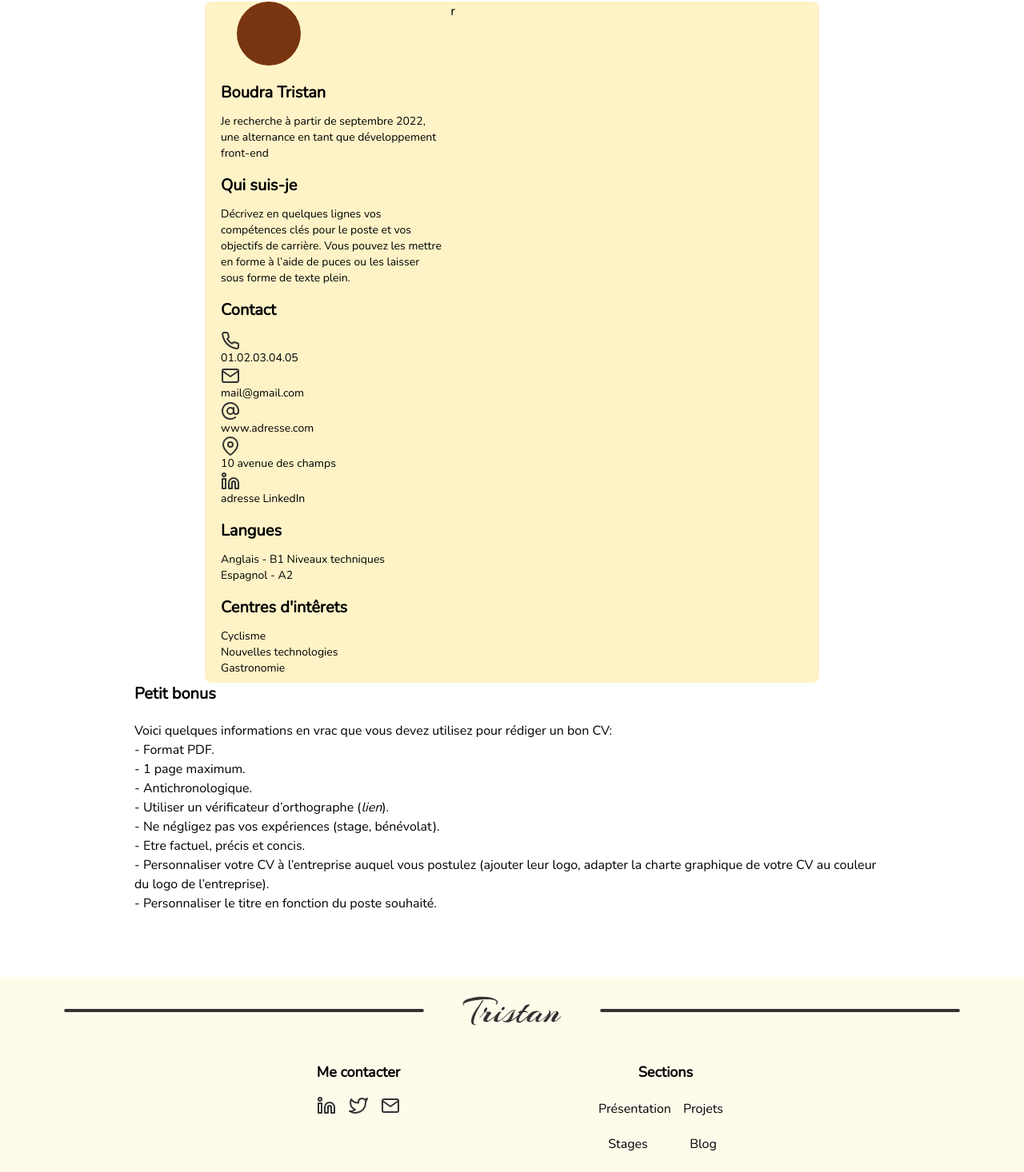
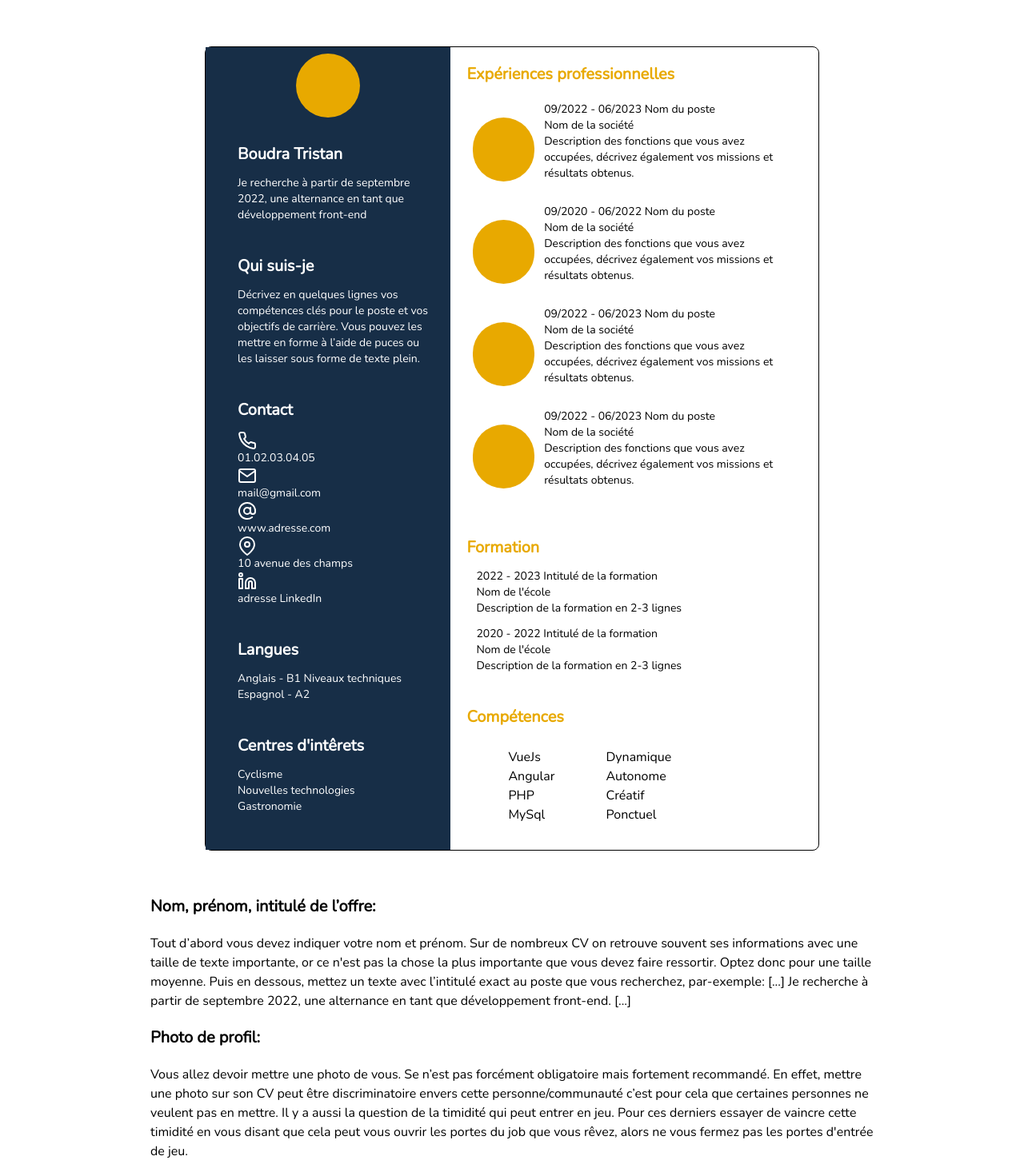
Before and after one commit to Tristan-Boudra/Portfolio, a Vue app: page /cv in a window 1280 px wide. Shown: the part 690-2156 px from the top of the page at 80% size. Built offline with nearby package versions, Linux system fonts and the light colour scheme.

Commit message:
ajout de l'article terminer

```diff
--- a/src/components/Articles.vue
+++ b/src/components/Articles.vue
@@ -27,7 +27,6 @@
 </template>
 
 <script>
-
 export default {
   props: ['data'],
   methods: {
--- /dev/null
+++ b/src/components/ArticlesRecents.vue
@@ -0,0 +1,11 @@
+<template>
+  <section class="max-w-screen-lg mx-auto p-5">
+    <div class="w-24 md:w-96 h-px bg-gray-300 rounded-full mb-5"></div>
+    <div class="text-left">
+      <h1 class="text-xl font-bold">Articles récents:</h1>
+      <ul>
+        <li><a href="#" class="hover:text-amber-600">Comment créer un CV professionnel</a></li>
+      </ul>
+    </div>
+  </section>
+</template>
--- a/src/store/index.js
+++ b/src/store/index.js
@@ -321,8 +321,8 @@ export default createStore({
       {
         id: 0,
         titre: 'Comment créer un CV professionnel',
-        description: 'Aujourd’hui je vais te donner tous les tips afin de réussir un CV qui va te démarquer des autres candidats.',
-        image: 'covoit',
+        description: 'Aujourd’hui je vais te donner tous les tips afin de réussir un CV qui va te démarquer de tous les autres autres candidats.',
+        image: 'article_cv',
         date: '03/06/2022',
         auteur: 'Boudra Tristan',
         pathName: 'Cv',
--- a/src/views/Articles/Cv.vue
+++ b/src/views/Articles/Cv.vue
@@ -1,7 +1,7 @@
 <template>
   <Navbar/>
   <div class="w-full">
-    <section id="presentation" class="max-w-screen-lg mx-auto min-h-screen">
+    <section id="presentation" class="max-w-screen-lg mx-auto min-h-screen p-5">
       <div class="mt-20 w-full md:p-10 md:mt-28 py-auto text-left">
         <h1 class="text-3xl font-bold text-amber-600 text-center mb-10">Comment créer un CV professionnel</h1>
         <p class="mb-5">On est tous déjà passés par là, qu’on soit jeune ou moins jeune et que l’on cherche un stage, une alternance ou un emploi, tu es (presque) obligé de rédiger un CV. C’est là que les choses se compliquent. Si tu n’as jamais réalisé de CV et/ou que tu as peux d’expérience alors cette étape peut-être un calvaire. C’est pourquoi aujourd’hui je vais te donner tous les tips afin de réussir un CV qui va te démarquer des autres candidats.</p>
@@ -11,36 +11,36 @@
           <li>- <span class="font-bold">84%</span> des candidats réalisent un <span class="font-bold">CV impersonnel</span>. Vous allez me dire: c’est quoi un CV impersonnel ? Et bien c’est un CV où l’on ne retrouve par-exemple pas le nom du responsable à qui l’on envoie. Plus généralement, c’est un CV que l’on envoie à plusieurs entreprises sans en changer son contenu. <br><span class="font-semibold">Source:</span><a class="hover:text-amber-600 italic" href="https://devskiller.com/fr/statistiques-sur-lemploi-2020/#resume-statistics"> lien</a></li>
         </ul>
         <p class="mb-5">Après avoir vu quelques statistiques sur les CV, nous allons maintenant nous pencher sur comment réaliser un bon CV. Voici un CV interactif, c'est-à-dire que chaque partie comporte des informations importantes à prendre en compte. Vous pouvez cliquer sur les parties pour avoir davantage d’informations.</p>
-        <div class="max-w-screen-md bg-amber-100 mx-auto rounded-lg">
-          <div class="flex flex-cols">
-            <div class="w-2/5">
-              <div class="bg-amber-900 rounded-full w-16 md:w-20 md:h-20 h-16 mb-3 ml-10"></div>
-              <div class="p-2 ml-3">
+        <div class="max-w-screen-md mx-auto rounded-lg border border-black my-14">
+          <div class="flex flex-col md:flex-row">
+            <div class="md:w-2/5 mx-auto p-2 bg-[#172E47] text-white">
+              <div class="bg-[#E8A900] rounded-full w-16 md:w-20 md:h-20 h-16 mb-3 mx-auto"></div>
+              <div class="p-5 md:ml-3">
                 <h3 class="mb-3 font-bold text-xl">Boudra Tristan</h3>
                 <p class="text-sm">Je recherche à partir de septembre 2022, une alternance en tant que  développement front-end</p>
               </div>
-              <div class="p-2 ml-3">
+              <div class="p-5 md:ml-3">
                 <h2 class="mb-3 font-bold text-xl">Qui suis-je</h2>
                 <p class="text-sm">Décrivez en quelques lignes vos compétences clés pour le poste et vos objectifs de carrière. Vous pouvez les mettre en forme à l’aide de puces ou les laisser sous forme de texte plein.</p>
               </div>
-              <div class="p-2 ml-3">
+              <div class="p-5 md:ml-3">
                 <h2 class="mb-3 font-bold text-xl">Contact</h2>
                 <ul>
-                  <li><i data-feather="phone" class="stroke-[#333333]"></i><p class="text-sm">01.02.03.04.05</p></li>
-                  <li><i data-feather="mail" class="stroke-[#333333]"></i><p class="text-sm">mail@gmail.com</p></li>
-                  <li><i data-feather="at-sign" class="stroke-[#333333]"></i><p class="text-sm">www.adresse.com</p></li>
-                  <li><i data-feather="map-pin" class="stroke-[#333333]"></i><p class="text-sm">10 avenue des champs</p></li>
-                  <li><i data-feather="linkedin" class="stroke-[#333333]"></i><p class="text-sm">adresse LinkedIn</p></li>
+                  <li><i data-feather="phone"></i><p class="text-sm">01.02.03.04.05</p></li>
+                  <li><i data-feather="mail"></i><p class="text-sm">mail@gmail.com</p></li>
+                  <li><i data-feather="at-sign"></i><p class="text-sm">www.adresse.com</p></li>
+                  <li><i data-feather="map-pin"></i><p class="text-sm">10 avenue des champs</p></li>
+                  <li><i data-feather="linkedin"></i><p class="text-sm">adresse LinkedIn</p></li>
                 </ul>
               </div>
-              <div class="p-2 ml-3">
+              <div class="p-5 md:ml-3">
                 <h2 class="mb-3 font-bold text-xl">Langues</h2>
                 <ul class="text-sm">
                   <li>Anglais - B1 Niveaux techniques</li>
                   <li>Espagnol - A2</li>
                 </ul>
               </div>
-              <div class="p-2 ml-3">
+              <div class="p-5 md:ml-3">
                 <h2 class="mb-3 font-bold text-xl">Centres d'intêrets</h2>
                 <ul class="text-sm">
                   <li>Cyclisme</li>
@@ -49,25 +49,112 @@
                 </ul>
               </div>
             </div>
-            <div class="w-3/5">
-              <div>r</div>
+            <div class="md:w-3/5">
+            <div class="p-5">
+              <h2 class="mb-3 font-bold text-xl text-[#E8A900]">Expériences professionnelles</h2>
+              <div class="text-sm p-2 flex flex-row">
+                <div class="bg-[#E8A900] rounded-full w-32 md:w-40 md:h-20 h-12 mb-3 mt-5"></div>
+                <p class="ml-3">09/2022 - 06/2023 Nom du poste <br> Nom de la société <br> Description des fonctions que vous avez occupées, décrivez également vos missions et résultats obtenus.</p>
+              </div>
+              <div class="text-sm p-2 flex flex-row">
+                <div class="bg-[#E8A900] rounded-full w-32 md:w-40 md:h-20 h-12 mb-3 mt-5"></div>
+                <p class="ml-3">09/2020 - 06/2022 Nom du poste <br> Nom de la société <br> Description des fonctions que vous avez occupées, décrivez également vos missions et résultats obtenus.</p>
+              </div>
+              <div class="text-sm p-2 flex flex-row">
+                <div class="bg-[#E8A900] rounded-full w-32 md:w-40 md:h-20 h-12 mb-3 mt-5"></div>
+                <p class="ml-3">09/2022 - 06/2023 Nom du poste <br> Nom de la société <br> Description des fonctions que vous avez occupées, décrivez également vos missions et résultats obtenus.</p>
+              </div>
+              <div class="text-sm p-2 flex flex-row">
+                <div class="bg-[#E8A900] rounded-full w-32 md:w-40 md:h-20 h-12 mb-3 mt-5"></div>
+                <p class="ml-3">09/2022 - 06/2023 Nom du poste <br> Nom de la société <br> Description des fonctions que vous avez occupées, décrivez également vos missions et résultats obtenus.</p>
+              </div>
+            </div>
+            <div class="p-5">
+              <h2 class="mb-3 font-bold text-xl text-[#E8A900]">Formation</h2>
+              <p class="ml-3 text-sm mb-3">2022 - 2023 Intitulé de la formation <br> Nom de l'école <br> Description de la formation en 2-3 lignes</p>
+              <p class="ml-3 text-sm">2020 - 2022 Intitulé de la formation <br> Nom de l'école <br> Description de la formation en 2-3 lignes</p>
+            </div>
+            <div class="p-5">
+              <h2 class="mb-3 font-bold text-xl text-[#E8A900]">Compétences</h2>
+              <div class="flex flex-row">
+                <div class="flex flex-row">
+                  <div class="p-3 ml-10">
+                    <ul>
+                      <li>VueJs</li>
+                      <li>Angular</li>
+                      <li>PHP</li>
+                      <li>MySql</li>
+                    </ul>
+                  </div>
+                  <div class="p-3 ml-10">
+                    <ul>
+                      <li>Dynamique</li>
+                      <li>Autonome</li>
+                      <li>Créatif</li>
+                      <li>Ponctuel</li>
+                    </ul>
                   </div>
                 </div>
               </div>
-        <h2 class="text-xl font-bold mb-5">Petit bonus</h2>
+            </div>
+            </div>
+          </div>
+        </div>
+        <div>
+          <div>
+            <h2 class="text-xl font-bold my-5">Nom, prénom, intitulé de l’offre:</h2>
+            <p>Tout d’abord vous devez indiquer votre nom et prénom. Sur de nombreux CV on retrouve souvent ses informations avec une taille de texte importante, or ce n'est pas la chose la plus importante que vous devez faire ressortir. Optez donc pour une taille moyenne. Puis en dessous, mettez un texte avec l’intitulé exact au poste que vous recherchez, par-exemple: [...] Je recherche à partir de septembre 2022, une alternance en tant que  développement front-end. [...]</p>
+          </div>
+          <div>
+            <h2 class="text-xl font-bold my-5">Photo de profil:</h2>
+            <p>Vous allez devoir mettre une photo de vous. Se n’est pas forcément obligatoire mais fortement recommandé. En effet, mettre une photo sur son CV peut être discriminatoire envers cette personne/communauté c’est pour cela que certaines personnes ne veulent pas en mettre. Il y a aussi la question de la timidité qui peut entrer en jeu. Pour ces derniers essayer de vaincre cette timidité en vous disant que cela peut vous ouvrir les portes du job que vous rêvez, alors ne vous fermez pas les portes d'entrée de jeu.</p>
+          </div>
+          <div>
+            <h2 class="text-xl font-bold my-5">Qui suis-je:</h2>
+            <p>Cette étape peut être optionnelle si vous êtes déjà un petit peut présenter dans l’intitulé de l’offre. Si vous voulez vous présenter, il va falloir que vous réalisiez une phrase d’accroche qui marquera le recruteur afin de vous démarquer des autres candidats. Vous y indiquerez également plus d’informations sur la recherche d’alternance, le rythme à laquel vous effectuerez ainsi que les dates à laquel vous commencerez. </p>
+          </div>
+          <div>
+            <h2 class="text-xl font-bold my-5">Contact:</h2>
+            <p>Vous indiquerez les différentes façons qu’ont les recruteurs pour vous recontacter. Attention toutefois de ne pas trop donnez vos informations personnelles, vous aurez besoin d'indiquer a minima: numéro de téléphone, mail, lien vers un portfolio/Github, votre adresse postale (optionnelle), lien vers Linkedin (si vous en avez pas créez-vous en un car c’est le principal moyen qu’ont les recruteurs pour voir vos compétences). Vous pouvez rajouter en dessous si vous avez le permis B et/ou véhiculé si c’est le cas.</p>
+          </div>
+          <div>
+            <h2 class="text-xl font-bold my-5">Langues:</h2>
+            <p>Liste des langues que vous maitrisez avec le niveau (approximatif) de celle-ci.</p>
+          </div>
+          <div>
+            <h2 class="text-xl font-bold my-5">Centres d’intérêts:</h2>
+            <p>Dans cette partie c’est l’endroit où vous allez parler de vous et de ce que vous aimez faire en dehors de votre temps de travail /scolaire. Parler de vos passions, des sports que vous aimez pratiquer, des hobbies, de la cuisine, de la musique etc.…  laissez libre votre imagination sans toutefois vous inventer une vie.</p>
+          </div>
+          <div>
+            <h2 class="text-xl font-bold my-5">Expériences professionnelles:</h2>
+            <p>En ce qui concerne vos expériences professionnelles,  vous allez devoir qu'elles soient antichronologiques, c’est-à-dire que l’expérience la plus récente doit être en haut et plus on descend dans votre CV plus les dates sont anciennes. Dans une expérience vous allez devoir indiquer la période à laquelle vous avez été en poste, le nom du poste. Ne dénigrez pas un poste, c’est-à-dire que si vous avez effectué un stage en tant que développeur front-end, vous allez marquer uniquement développeur Front-End, c’est ensuite dans la description que vous allez ne renseigner que c’était un stage. Vous indiquerez également dans la description les missions effectuées ainsi que les résultats obtenus, puis énumérez-les.Ensuite, c’est optionnel, mais vous pouvez rajouter le logo de l’entreprise auquel vous avez travaillé.</p>
+          </div>
+          <div>
+            <h2 class="text-xl font-bold my-5">Formations:</h2>
+            <p>Les formations devront être du même style que les expériences professionnelles, c’est-à-dire, antichronologique, le nom de la formation, la période à laquelle vous avez fréquenté l’école, puis en 2-3 lignes vous décrivez votre formation.  Vous commencerez le listing de vos formations à partir de l'obtention du baccalauréat ou de son équivalence.</p>
+          </div>
+          <div>
+            <h2 class="text-xl font-bold my-5">Compétences:</h2>
+            <p>Dans la rubrique des compétences, vous listerez l’ensemble des compétences techniques que vous maîtrisez par-exemple: HTML, CSS, JavaScript, PHP etc… N’hésitez pas à indiquer des compétences tierces que vous avez apprises seule en autodidacte, cela peut être un plus face aux autres candidats. Évitez de mettre des jauges aux compétences que vous maîtrisez, listez les justes.</p>
+          </div>
+        </div>
+        <div class="mt-12">
+          <h2 class="text-xl font-bold my-5">Petit bonus:</h2>
           <p>Voici quelques informations en vrac que vous devez utilisez pour rédiger un bon CV:</p>
           <ul>
             <li>- Format PDF.</li>
             <li>- 1 page maximum.</li>
             <li>- Antichronologique.</li>
-          <li>- Utiliser un vérificateur d’orthographe (<a class="italic" href="https://www.reverso.net/orthographe/correcteur-francais/">lien</a>).</li>
+            <li>- Utiliser un vérificateur d’orthographe (<a class="italic" href="https://www.reverso.net/orthographe/correcteur-francais/">reverso</a>).</li>
             <li>- Ne négligez pas vos expériences (stage, bénévolat).</li>
             <li>- Etre factuel, précis et concis.</li>
             <li>- Personnaliser votre CV à l’entreprise auquel vous postulez (ajouter leur logo, adapter la charte graphique de votre CV au couleur du logo de l’entreprise).</li>
             <li>- Personnaliser le titre en fonction du poste souhaité.</li>
           </ul>
         </div>
+      </div>
     </section>
+    <ArticlesRecents/>
   </div>
   <Footer/>
 </template>
@@ -75,6 +162,7 @@
 <script>
 import Navbar from '@/components/Navbar.vue';
 import Footer from '@/components/Footer.vue';
+import ArticlesRecents from '@/components/ArticlesRecents.vue';
 import feather from 'feather-icons';
 import '@/assets/tailwind.css';
 
@@ -83,6 +171,7 @@ export default {
   components: {
     Navbar,
     Footer,
+    ArticlesRecents,
   },
   data() {
     return {
```
Also changed, not shown: src/assets/article_cv.webp (added). Lines whose indentation alone changed are shown as unchanged.
